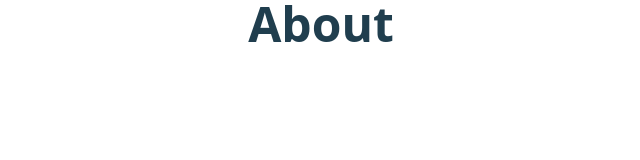
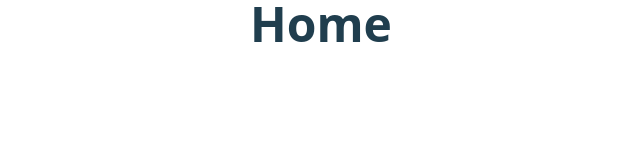
Before and after one commit to acm-ucr/winc-website, a Next.js app: page / in a window 1280 px wide. Shown: the top 160 px of the page, without its empty margins (319-959 px from the left). Built offline with nearby package versions, Linux system fonts and the light colour scheme.

Commit message:
changed about back to home

```diff
--- a/src/app/page.js
+++ b/src/app/page.js
@@ -1,10 +1,10 @@
 import Title from "@/components/Title";
-const About = () => {
+const Home = () => {
   return (
     <>
-      <Title text="About" />
+      <Title text="Home" />
     </>
   );
 };
 
-export default About;
+export default Home;
```
